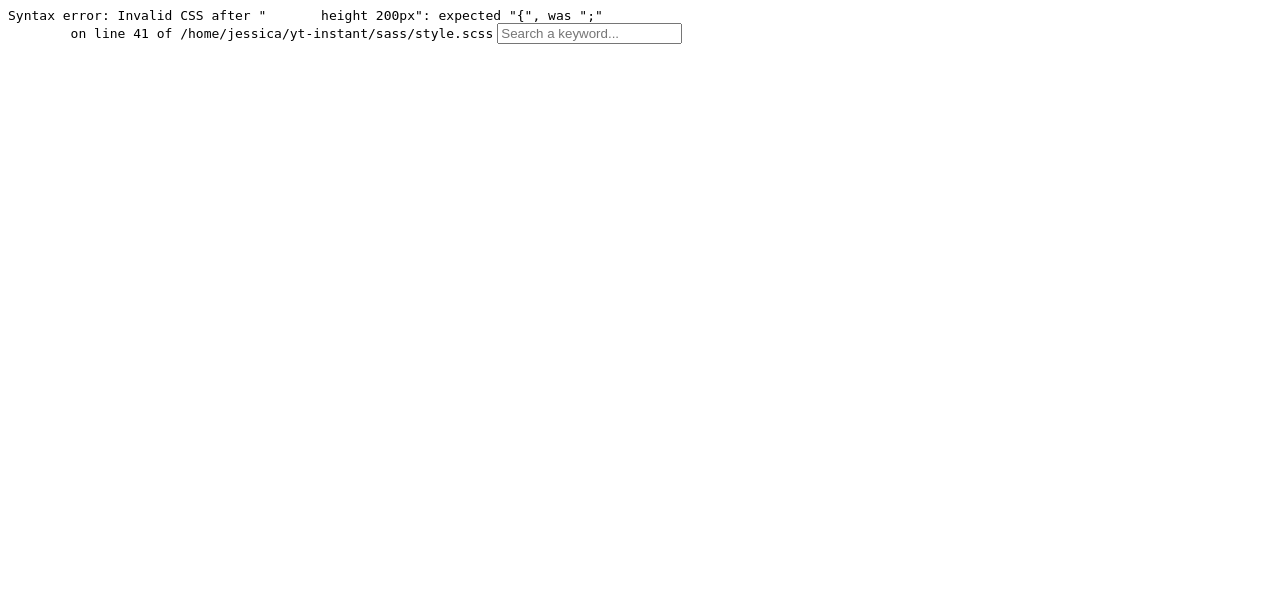
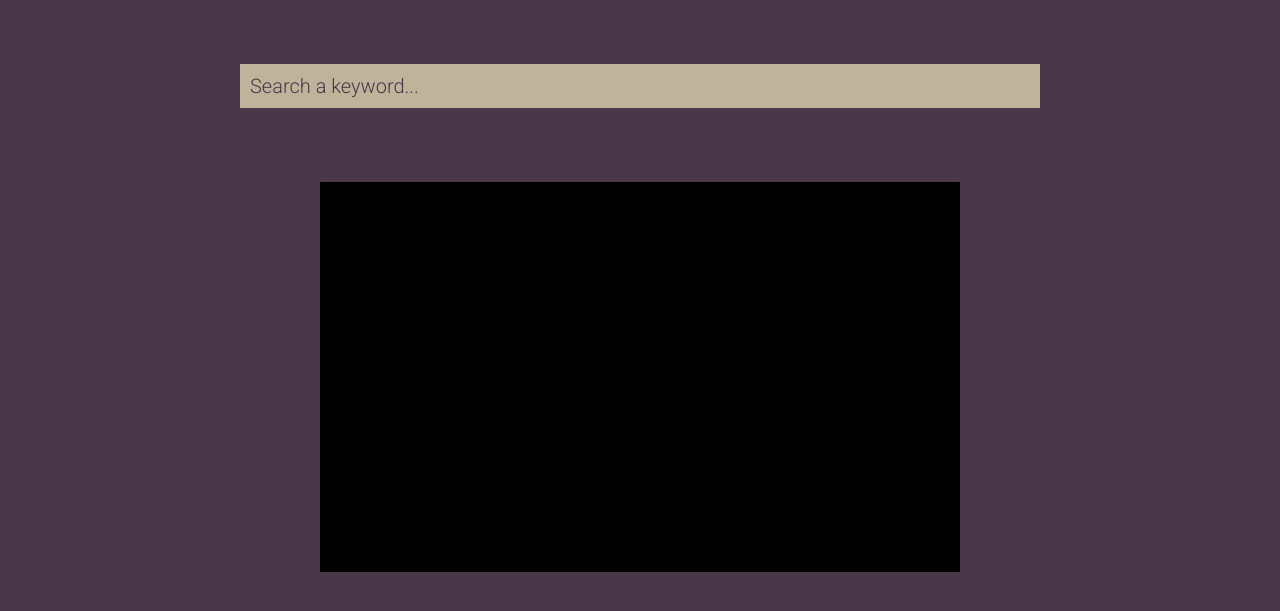
Before and after one commit to jessmchang/yt-instant, a PHP site: page / in a window 1280 px wide. Shown: the top 611 px of the page. Run offline with PHP 8.4, Linux system fonts and the light colour scheme; some libraries are stand-ins or nearby versions.

Commit message:
Testing container 2

```diff
--- a/sass/style.scss
+++ b/sass/style.scss
@@ -38,7 +38,7 @@ body{
 }
 
 #video_info{
-	height 200px;
+	height: 200px;
 }
 
 .search_box{
--- a/stylesheets/style.css
+++ b/stylesheets/style.css
@@ -1,68 +1,120 @@
-/*
-Syntax error: Invalid CSS after "	height 200px": expected "{", was ";"
-        on line 41 of /home/jessica/yt-instant/sass/style.scss
+/* Welcome to Compass.
+ * In this file you should write your main styles. (or centralize your imports)
+ * Import this file using the following HTML or equivalent:
+ * <link href="/stylesheets/screen.css" media="screen, projection" rel="stylesheet" type="text/css" /> */
+/* line 17, ../../../../usr/lib/ruby/gems/1.9.1/gems/compass-0.12.3/frameworks/compass/stylesheets/compass/reset/_utilities.scss */
+html, body, div, span, applet, object, iframe,
+h1, h2, h3, h4, h5, h6, p, blockquote, pre,
+a, abbr, acronym, address, big, cite, code,
+del, dfn, em, img, ins, kbd, q, s, samp,
+small, strike, strong, sub, sup, tt, var,
+b, u, i, center,
+dl, dt, dd, ol, ul, li,
+fieldset, form, label, legend,
+table, caption, tbody, tfoot, thead, tr, th, td,
+article, aside, canvas, details, embed,
+figure, figcaption, footer, header, hgroup,
+menu, nav, output, ruby, section, summary,
+time, mark, audio, video {
+  margin: 0;
+  padding: 0;
+  border: 0;
+  font: inherit;
+  font-size: 100%;
+  vertical-align: baseline;
+}
 
-Backtrace:
-/home/jessica/yt-instant/sass/style.scss:41
-/usr/lib/ruby/gems/1.9.1/gems/sass-3.2.14/lib/sass/scss/parser.rb:1149:in `expected'
-/usr/lib/ruby/gems/1.9.1/gems/sass-3.2.14/lib/sass/scss/parser.rb:1085:in `expected'
-/usr/lib/ruby/gems/1.9.1/gems/sass-3.2.14/lib/sass/scss/parser.rb:1080:in `tok!'
-/usr/lib/ruby/gems/1.9.1/gems/sass-3.2.14/lib/sass/scss/parser.rb:534:in `block'
-/usr/lib/ruby/gems/1.9.1/gems/sass-3.2.14/lib/sass/scss/parser.rb:529:in `ruleset'
-/usr/lib/ruby/gems/1.9.1/gems/sass-3.2.14/lib/sass/scss/parser.rb:591:in `block in declaration_or_ruleset'
-/usr/lib/ruby/gems/1.9.1/gems/sass-3.2.14/lib/sass/scss/parser.rb:1123:in `call'
-/usr/lib/ruby/gems/1.9.1/gems/sass-3.2.14/lib/sass/scss/parser.rb:1123:in `rethrow'
-/usr/lib/ruby/gems/1.9.1/gems/sass-3.2.14/lib/sass/scss/parser.rb:592:in `declaration_or_ruleset'
-/usr/lib/ruby/gems/1.9.1/gems/sass-3.2.14/lib/sass/scss/parser.rb:554:in `block_child'
-/usr/lib/ruby/gems/1.9.1/gems/sass-3.2.14/lib/sass/scss/parser.rb:543:in `block_contents'
-/usr/lib/ruby/gems/1.9.1/gems/sass-3.2.14/lib/sass/scss/parser.rb:535:in `block'
-/usr/lib/ruby/gems/1.9.1/gems/sass-3.2.14/lib/sass/scss/parser.rb:529:in `ruleset'
-/usr/lib/ruby/gems/1.9.1/gems/sass-3.2.14/lib/sass/scss/parser.rb:553:in `block_child'
-/usr/lib/ruby/gems/1.9.1/gems/sass-3.2.14/lib/sass/scss/parser.rb:546:in `block_contents'
-/usr/lib/ruby/gems/1.9.1/gems/sass-3.2.14/lib/sass/scss/parser.rb:82:in `stylesheet'
-/usr/lib/ruby/gems/1.9.1/gems/sass-3.2.14/lib/sass/scss/parser.rb:27:in `parse'
-/usr/lib/ruby/gems/1.9.1/gems/sass-3.2.14/lib/sass/engine.rb:342:in `_to_tree'
-/usr/lib/ruby/gems/1.9.1/gems/sass-3.2.14/lib/sass/engine.rb:315:in `_render'
-/usr/lib/ruby/gems/1.9.1/gems/sass-3.2.14/lib/sass/engine.rb:262:in `render'
-/usr/lib/ruby/gems/1.9.1/gems/compass-0.12.3/lib/compass/compiler.rb:140:in `block (2 levels) in compile'
-/usr/lib/ruby/gems/1.9.1/gems/compass-0.12.3/lib/compass/compiler.rb:126:in `timed'
-/usr/lib/ruby/gems/1.9.1/gems/compass-0.12.3/lib/compass/compiler.rb:139:in `block in compile'
-/usr/lib/ruby/gems/1.9.1/gems/compass-0.12.3/lib/compass/logger.rb:45:in `red'
-/usr/lib/ruby/gems/1.9.1/gems/compass-0.12.3/lib/compass/compiler.rb:138:in `compile'
-/usr/lib/ruby/gems/1.9.1/gems/compass-0.12.3/lib/compass/compiler.rb:118:in `compile_if_required'
-/usr/lib/ruby/gems/1.9.1/gems/compass-0.12.3/lib/compass/compiler.rb:103:in `block (2 levels) in run'
-/usr/lib/ruby/gems/1.9.1/gems/compass-0.12.3/lib/compass/compiler.rb:101:in `each'
-/usr/lib/ruby/gems/1.9.1/gems/compass-0.12.3/lib/compass/compiler.rb:101:in `block in run'
-/usr/lib/ruby/gems/1.9.1/gems/compass-0.12.3/lib/compass/compiler.rb:126:in `timed'
-/usr/lib/ruby/gems/1.9.1/gems/compass-0.12.3/lib/compass/compiler.rb:100:in `run'
-/usr/lib/ruby/gems/1.9.1/gems/compass-0.12.3/lib/compass/commands/watch_project.rb:147:in `recompile'
-/usr/lib/ruby/gems/1.9.1/gems/fssm-0.2.10/lib/fssm/path.rb:73:in `call'
-/usr/lib/ruby/gems/1.9.1/gems/fssm-0.2.10/lib/fssm/path.rb:73:in `run_callback'
-/usr/lib/ruby/gems/1.9.1/gems/fssm-0.2.10/lib/fssm/path.rb:55:in `callback_action'
-/usr/lib/ruby/gems/1.9.1/gems/fssm-0.2.10/lib/fssm/path.rb:35:in `update'
-/usr/lib/ruby/gems/1.9.1/gems/fssm-0.2.10/lib/fssm/state/directory.rb:39:in `block in modified'
-/usr/lib/ruby/gems/1.9.1/gems/fssm-0.2.10/lib/fssm/state/directory.rb:37:in `each'
-/usr/lib/ruby/gems/1.9.1/gems/fssm-0.2.10/lib/fssm/state/directory.rb:37:in `modified'
-/usr/lib/ruby/gems/1.9.1/gems/fssm-0.2.10/lib/fssm/state/directory.rb:18:in `refresh'
-/usr/lib/ruby/gems/1.9.1/gems/fssm-0.2.10/lib/fssm/backends/polling.rb:17:in `block (2 levels) in run'
-/usr/lib/ruby/gems/1.9.1/gems/fssm-0.2.10/lib/fssm/backends/polling.rb:17:in `each'
-/usr/lib/ruby/gems/1.9.1/gems/fssm-0.2.10/lib/fssm/backends/polling.rb:17:in `block in run'
-/usr/lib/ruby/gems/1.9.1/gems/fssm-0.2.10/lib/fssm/backends/polling.rb:15:in `loop'
-/usr/lib/ruby/gems/1.9.1/gems/fssm-0.2.10/lib/fssm/backends/polling.rb:15:in `run'
-/usr/lib/ruby/gems/1.9.1/gems/fssm-0.2.10/lib/fssm/monitor.rb:26:in `run'
-/usr/lib/ruby/gems/1.9.1/gems/fssm-0.2.10/lib/fssm.rb:70:in `monitor'
-/usr/lib/ruby/gems/1.9.1/gems/compass-0.12.3/lib/compass/commands/watch_project.rb:87:in `perform'
-/usr/lib/ruby/gems/1.9.1/gems/compass-0.12.3/lib/compass/commands/base.rb:18:in `execute'
-/usr/lib/ruby/gems/1.9.1/gems/compass-0.12.3/lib/compass/commands/project_base.rb:19:in `execute'
-/usr/lib/ruby/gems/1.9.1/gems/compass-0.12.3/lib/compass/exec/sub_command_ui.rb:43:in `perform!'
-/usr/lib/ruby/gems/1.9.1/gems/compass-0.12.3/lib/compass/exec/sub_command_ui.rb:15:in `run!'
-/usr/lib/ruby/gems/1.9.1/gems/compass-0.12.3/bin/compass:30:in `block in <top (required)>'
-/usr/lib/ruby/gems/1.9.1/gems/compass-0.12.3/bin/compass:44:in `call'
-/usr/lib/ruby/gems/1.9.1/gems/compass-0.12.3/bin/compass:44:in `<top (required)>'
-/usr/local/bin/compass:19:in `load'
-/usr/local/bin/compass:19:in `<main>'
-*/
-body:before {
-  white-space: pre;
-  font-family: monospace;
-  content: "Syntax error: Invalid CSS after \"	height 200px\": expected \"{\", was \";\"\A         on line 41 of /home/jessica/yt-instant/sass/style.scss"; }
+/* line 22, ../../../../usr/lib/ruby/gems/1.9.1/gems/compass-0.12.3/frameworks/compass/stylesheets/compass/reset/_utilities.scss */
+html {
+  line-height: 1;
+}
+
+/* line 24, ../../../../usr/lib/ruby/gems/1.9.1/gems/compass-0.12.3/frameworks/compass/stylesheets/compass/reset/_utilities.scss */
+ol, ul {
+  list-style: none;
+}
+
+/* line 26, ../../../../usr/lib/ruby/gems/1.9.1/gems/compass-0.12.3/frameworks/compass/stylesheets/compass/reset/_utilities.scss */
+table {
+  border-collapse: collapse;
+  border-spacing: 0;
+}
+
+/* line 28, ../../../../usr/lib/ruby/gems/1.9.1/gems/compass-0.12.3/frameworks/compass/stylesheets/compass/reset/_utilities.scss */
+caption, th, td {
+  text-align: left;
+  font-weight: normal;
+  vertical-align: middle;
+}
+
+/* line 30, ../../../../usr/lib/ruby/gems/1.9.1/gems/compass-0.12.3/frameworks/compass/stylesheets/compass/reset/_utilities.scss */
+q, blockquote {
+  quotes: none;
+}
+/* line 103, ../../../../usr/lib/ruby/gems/1.9.1/gems/compass-0.12.3/frameworks/compass/stylesheets/compass/reset/_utilities.scss */
+q:before, q:after, blockquote:before, blockquote:after {
+  content: "";
+  content: none;
+}
+
+/* line 32, ../../../../usr/lib/ruby/gems/1.9.1/gems/compass-0.12.3/frameworks/compass/stylesheets/compass/reset/_utilities.scss */
+a img {
+  border: none;
+}
+
+/* line 116, ../../../../usr/lib/ruby/gems/1.9.1/gems/compass-0.12.3/frameworks/compass/stylesheets/compass/reset/_utilities.scss */
+article, aside, details, figcaption, figure, footer, header, hgroup, menu, nav, section, summary {
+  display: block;
+}
+
+/* line 15, ../sass/style.scss */
+body {
+  font-family: 100% "Roboto", Trebuchet, sans-serif;
+  background-color: #493848;
+  color: #bfb39b;
+}
+
+/* line 21, ../sass/style.scss */
+#container {
+  background-color: #000;
+  min-height: 400px;
+  width: 640px;
+  margin: 20px auto auto auto;
+}
+
+/* line 28, ../sass/style.scss */
+#title {
+  background-color: #493848;
+  font-size: 30px;
+  text-align: left;
+  padding-bottom: 10px;
+  font-family: "Roboto", Trebuchet, sans-serif;
+}
+
+/* line 36, ../sass/style.scss */
+#video {
+  color: #bfb39b;
+}
+
+/* line 40, ../sass/style.scss */
+#video_info {
+  height: 200px;
+}
+
+/* line 44, ../sass/style.scss */
+.search_box {
+  font-size: 20px;
+  width: 800px;
+  border: 0px;
+  font-family: "Roboto", Trebuchet, sans-serif;
+  background-color: #bfb39b;
+  color: #493848;
+  display: block;
+  margin: 5% auto 5% auto;
+  padding: 10px;
+}
+
+/* line 56, ../sass/style.scss */
+::-webkit-input-placeholder {
+  color: #493848;
+}
```
